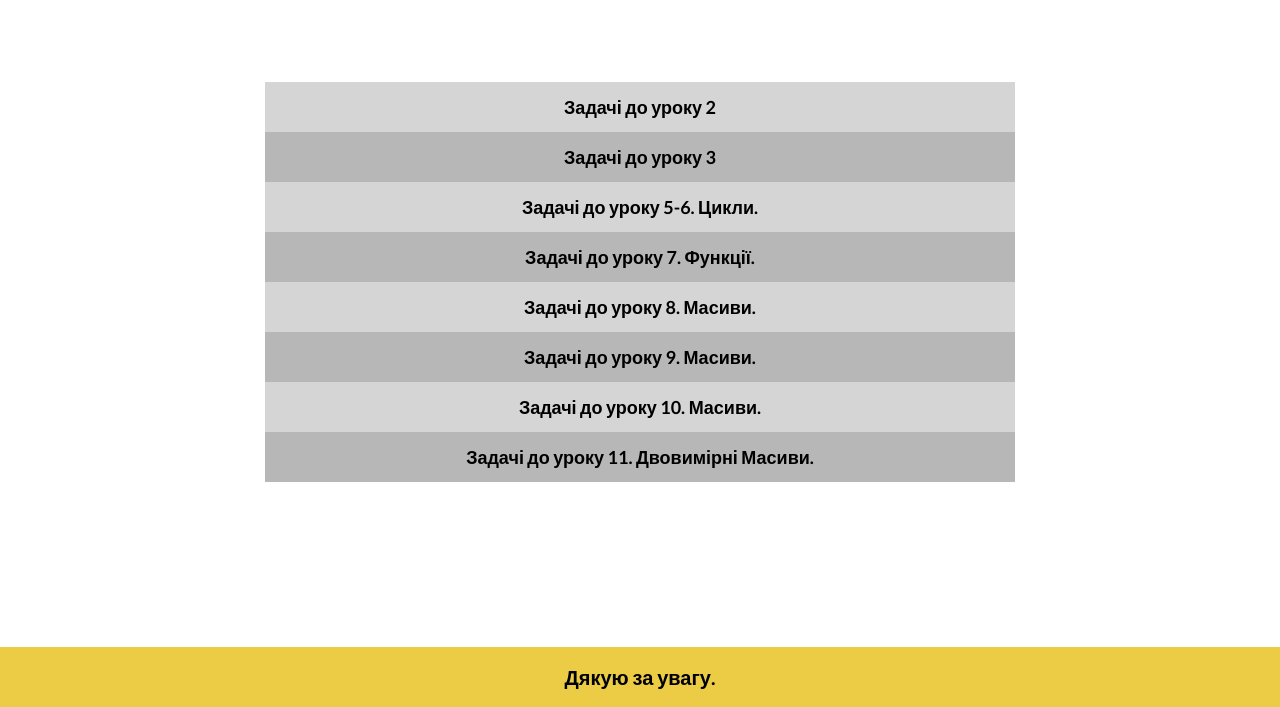
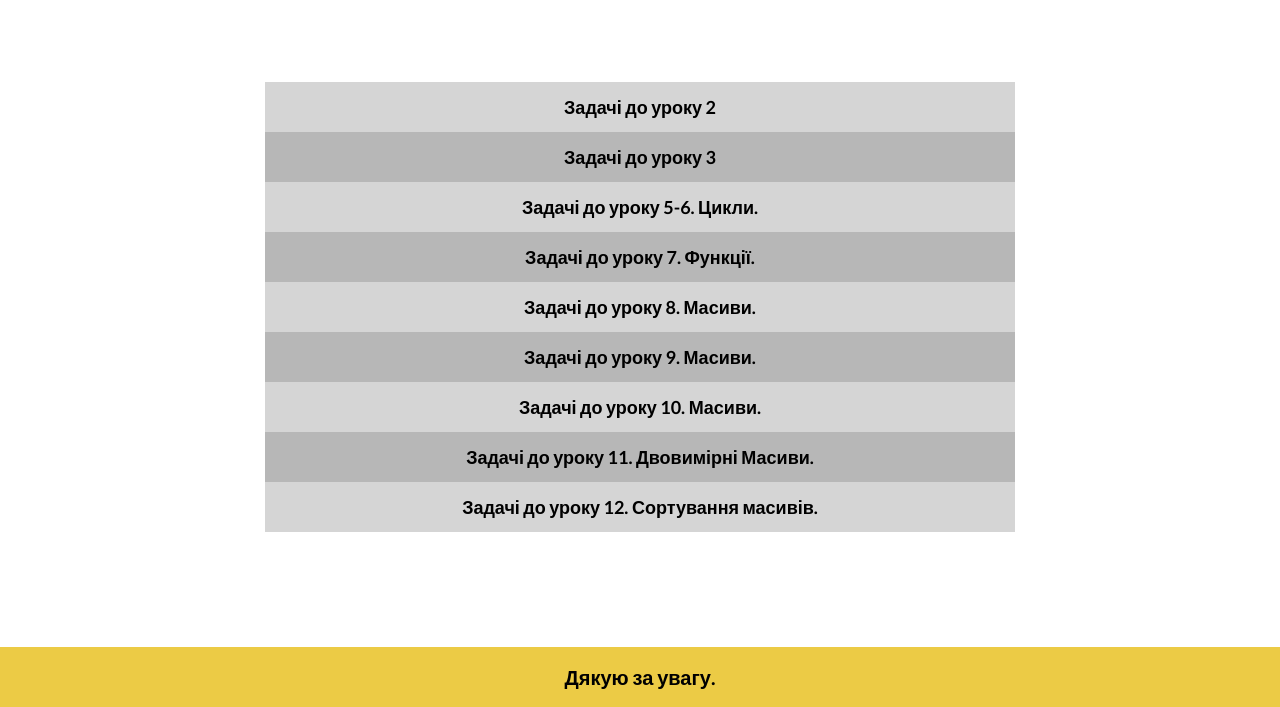
Before and after one commit to KateOlexMari/JS-HW, a plain HTML site: page main.html in a window 1280 px wide. Shown: the part 93-800 px from the top of the page. Drawn offline with Linux system fonts and the light colour scheme; files whose address does not match are found by name.

Commit message:
Add files via upload

```diff
--- a/main.html
+++ b/main.html
@@ -53,6 +53,10 @@
 						<a href="./lesson_11/lesson_11.html"
 							>Задачі до уроку 11. Двовимірні Масиви.</a>
 					</div>
+					<div class="task-block__0">
+						<a href="./lesson_12/lesson_12.html"
+							>Задачі до уроку 12. Сортування масивів.</a>
+					</div>
 
 
             </div>
```
